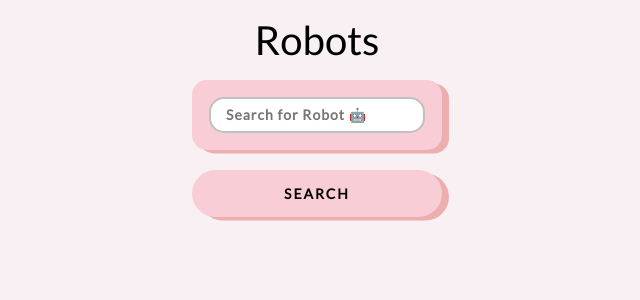
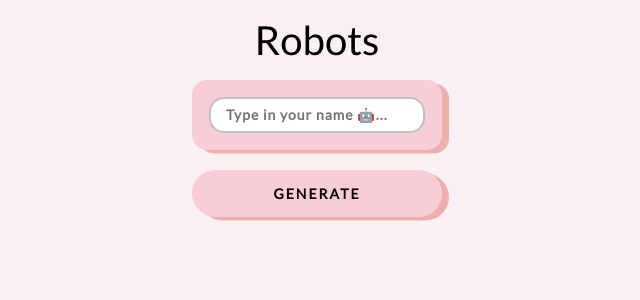
Before and after one commit to sumi419/robohash-app, a React (Create React App) app in the folder client/: page / in a window 1280 px wide. Shown: the top 300 px of the page, without its empty margins (323-963 px from the left). Built offline with nearby package versions, Linux system fonts and the light colour scheme.

Commit message:
📦 Import axios in Robot.js

```diff
--- a/client/src/components/Robots.js
+++ b/client/src/components/Robots.js
@@ -1,4 +1,5 @@
 import React, { useState } from 'react';
+import axios from 'axios';
 
 import Robot from './Robot';
 
@@ -10,7 +11,9 @@ export default function Robots() {
 
   const handleSubmit = e => {
     e.preventDefault();
-    setImage(`https://robohash.org/${userInput}.png`);
+    axios
+      .get(`https://robohash.org/${userInput}.png`)
+      .then(() => setImage(`https://robohash.org/${userInput}.png`));
     set('');
   };
 
@@ -23,13 +26,13 @@ export default function Robots() {
           <input
             className={css.input}
             type='text'
-            placeholder='Search for Robot 🤖'
+            placeholder='Type in your name 🤖...'
             value={userInput}
             onChange={handleChange}
           />
         </div>
         <button className={css.button} type='submit'>
-          Search
+          Generate
         </button>
       </form>
       <Robot image={image} />
```
